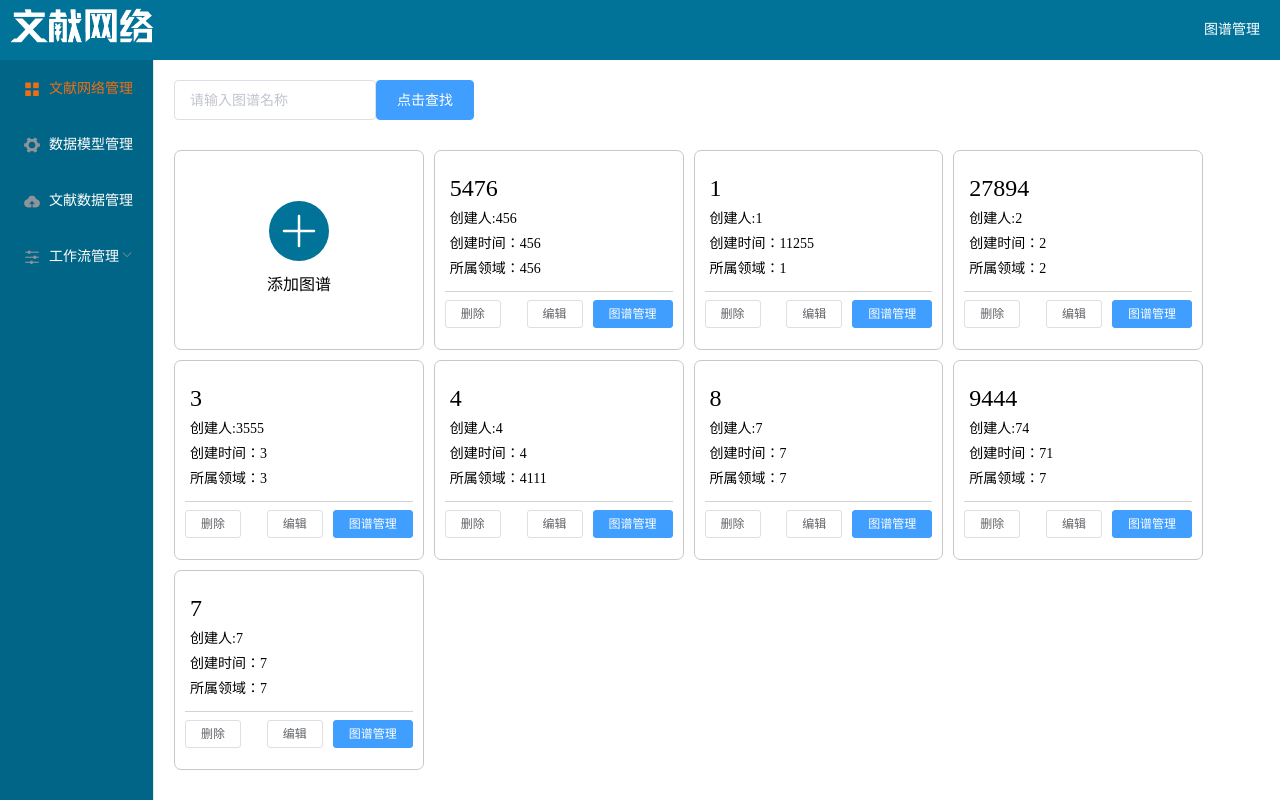
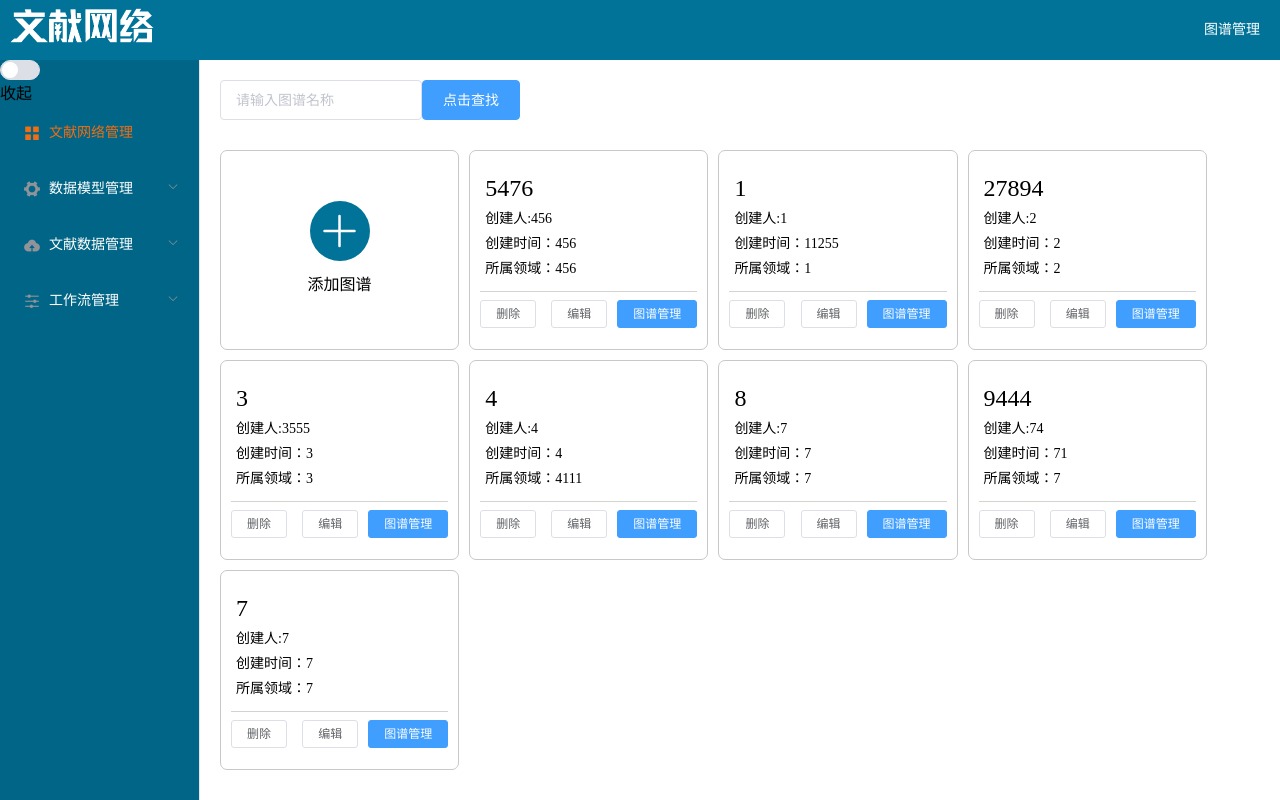
Before and after one commit to xiaobao999/netBack111, a Vue app: page /netment in a window 1280 px wide. Built offline with nearby package versions, Linux system fonts and the light colour scheme; data requests are answered from the project's data file.

Commit message:
登录修改

```diff
--- a/src/components/login.vue
+++ b/src/components/login.vue
@@ -29,13 +29,23 @@ export default {
   },
   methods: {
     async handleLogin() {
-      // const res = await this.$http.post(`login`, this.formdata);
-      // const {
-      //   data: {
-      //     data,
-      //     meta: { msg, status }
-      //   }
-      // } = res;
+      const res = await this.$http.post(
+        `http://localhost:52459/connect/token`,
+        {
+          username: "pedoc",
+          password: "12345",
+          grant_type: "password",
+          client_id: "itms",
+          client_secret: "itms"
+        }
+      );
+      const {
+        data: {
+          data,
+          meta: { msg, status }
+        }
+      } = res;
+      console.log(res);
     }
   }
 };
--- a/src/views/Home.vue
+++ b/src/views/Home.vue
@@ -15,7 +15,7 @@
       </el-menu>
     </div>
     <div class="main">
-      <div class="left_nav">
+      <div class="left_nav" :class="isCollapse?'Retract':'open'">
         <el-menu
           :router="true"
           :default-active="defaultnav"
@@ -26,6 +26,8 @@
           @close="handleClose"
           :collapse="isCollapse"
         >
+          <el-switch v-model="isCollapse"></el-switch>
+          <div>{{!isCollapse?'收起':'展开'}}</div>
           <el-menu-item index="netment">
             <i class="el-icon-menu"></i>
             <span slot="title">文献网络管理</span>
@@ -108,6 +110,11 @@ export default {
     width: 100%;
     height: 100%;
     display: flex;
+    .subject {
+      overflow: hidden;
+      width: 100%;
+      flex: 1;
+    }
   }
   .nav_top {
     display: flex;
@@ -120,24 +127,23 @@ export default {
       top: 8px;
     }
   }
+  .Retract {
+    width: 65px;
+  }
+  .open {
+    width: 200px;
+  }
   .el-menu.el-menu--horizontal {
     border-bottom: none;
   }
   .left_nav {
     height: 100%;
+    overflow: hidden;
     .el-menu {
       height: 100%;
-      width: calc(100% -1px);
-      .el-submenu .el-menu-item {
-        width: calc(100% - 2px);
-      }
+      overflow: hidden;
     }
+    // 开关样式
   }
 }
 </style>
-<style>
-.el-menu-vertical-demo:not(.el-menu--collapse) {
-  width: 200px;
-  height: 100%;
-}
-</style>
```
